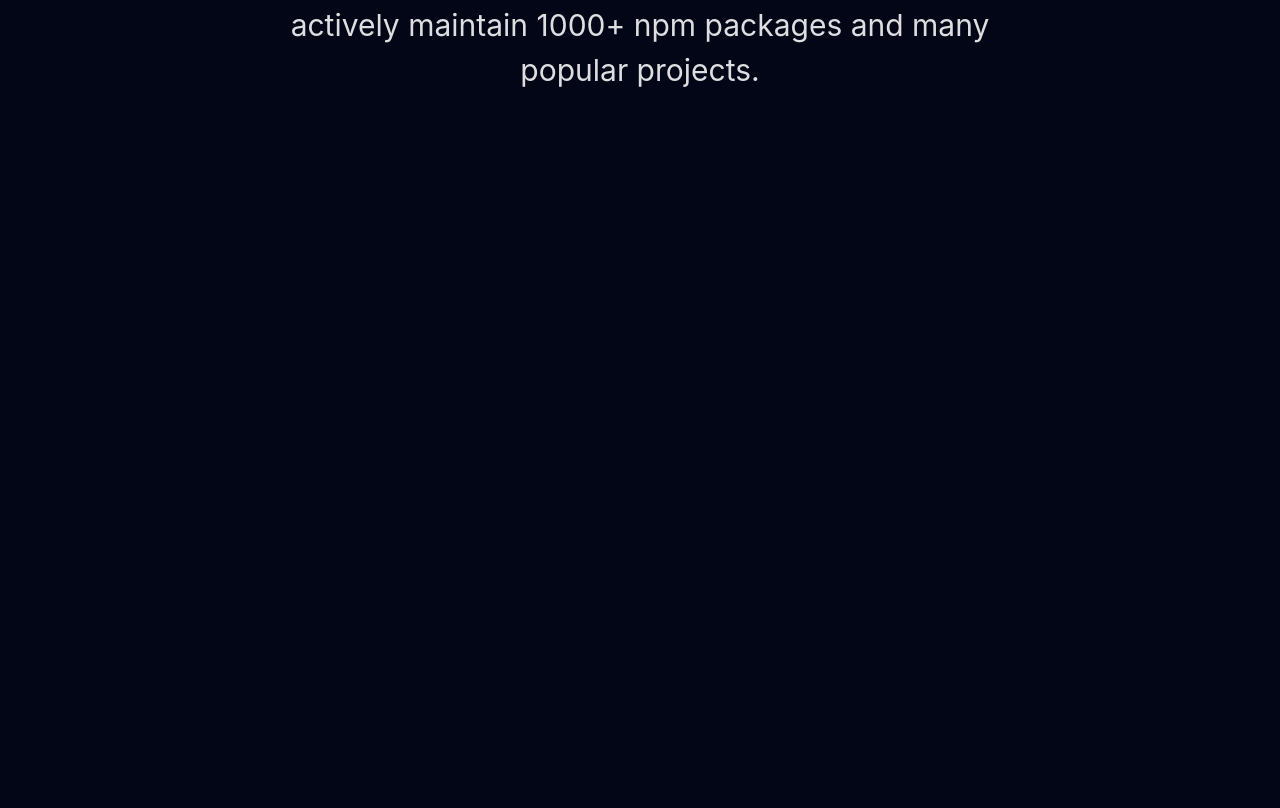
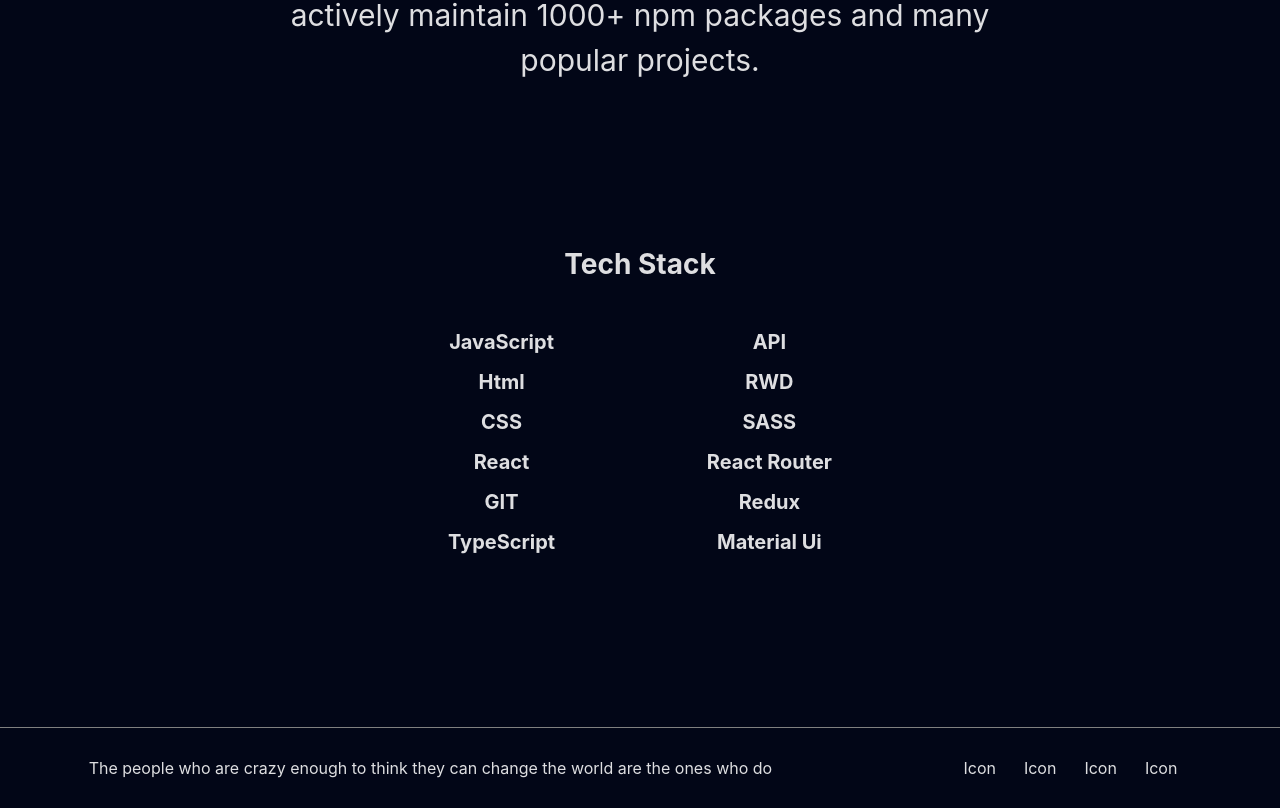
Before and after one commit to BuczekB/new-portfolio, a React (Vite) app: page /About in a window 1280 px wide. Shown: the part 693-1501 px from the top of the page. Before the commit the page ends 848 px from the top, so only its background shows below. Built offline with nearby package versions, Linux system fonts and the light colour scheme.

Commit message:
add footer

```diff
--- a/src/About.css
+++ b/src/About.css
@@ -14,9 +14,34 @@
     -webkit-text-fill-color: transparent;
     -webkit-background-clip: text;
     animation: animate 30s linear infinite;
-    margin-top: 10vh;
+    margin-top: 20vh;
     padding: 0;
 }
 .textAboutMe{
     font-size: 30px;
 }
+.techStackBox{
+
+    display: flex;
+    flex-direction: column;
+    margin-top: 20vh;
+    margin-bottom: 20vh;
+    align-items: center;
+}
+.techStackBox h2{
+    font-size: 28px;
+}
+.techListBox{
+ display: flex;
+ justify-content: space-between;
+ min-width: 30vw;
+}
+.techListBox ul{
+    list-style: none;
+    margin-top: 4vh;
+}
+.techListBox ul li{
+  margin: 10px 0;
+  font-size: 20px;
+  font-weight: bold;
+}
--- a/src/About.jsx
+++ b/src/About.jsx
@@ -1,10 +1,12 @@
 import './About.css'
 
 import Navigation from './Navigation'
+import Footer from './footer'
 
 const About = () =>{
     return(
         <div className="aboutContainer">
+            <div>
             <Navigation logo='JB'/>
             <h1 className='aboutHeadingH1'>
             About Jakub Buczynski
@@ -15,6 +17,30 @@
             <p className='textAboutMe'>
             My current focus is on macOS app development with Swift and Node.js-based packages and CLI tools. I actively maintain 1000+ npm packages and many popular projects.
             </p>
+            <div className='techStackBox'>
+                <h2>Tech Stack</h2>
+                <div className='techListBox'>
+                <ul>
+                    <li>JavaScript</li>
+                    <li>Html</li>
+                    <li>CSS</li>
+                    <li>React</li>
+                    <li>GIT</li>
+                    <li>TypeScript</li>
+                </ul>
+                <ul>
+                    <li>API</li>
+                    <li>RWD</li>
+                    <li>SASS</li>
+                    <li>React Router</li>
+                    <li>Redux</li>
+                    <li>Material Ui</li>
+                </ul>
+                </div>
+            </div>
+            <Footer/>
+            </div>
+
         </div>
     )
 }
--- a/src/BJGame.jsx
+++ b/src/BJGame.jsx
@@ -24,13 +24,13 @@
             </div>
             <img className='imageOfProject' src={logoBJGame}></img>
             <div>
-            <h1 className='projectHeadingH1' >CryptoApp</h1>
-            <h2 className='projectHeadingH2' >Infrmation about every crypto coins</h2>
+            <h1 className='projectHeadingH1' >BlackJack</h1>
+            <h2 className='projectHeadingH2' >Casino card game</h2>
             <div className='listBox'>
                 <ul>
                     <li>Tips</li>
                     <li>FAQ</li>
-                    <li>Support</li>
+                    <li>Go to</li>
                 </ul>
             </div>
             <div className='imagesBox'>
--- a/src/CryptoApp.jsx
+++ b/src/CryptoApp.jsx
@@ -28,9 +28,9 @@
             <h2 className='projectHeadingH2' >Infrmation about every crypto coins</h2>
             <div className='listBox'>
                 <ul>
-                    <li>Tips</li>
+                    <li>About</li>
                     <li>FAQ</li>
-                    <li>Support</li>
+                    <li>Go to</li>
                 </ul>
             </div>
             <div className='imagesBox'>
--- a/src/Home.css
+++ b/src/Home.css
@@ -7,10 +7,15 @@
         background-position: 400%;
     }
 }
+*{
+    margin: 0;
+    padding: 0;
+}
 
 
 .homeContainer{
     display: flex;
+    min-height: 96vh;
     flex-direction: column;
     justify-content: center;
     align-items: center;
@@ -73,3 +78,18 @@
 .secoundButton{
     background-color:#485262;
 }
+
+footer{
+    position: absolute;
+    bottom: -1;
+    left: 0;
+    right: 0;
+    display: flex;
+    min-height: 10vh;
+    justify-content: space-around;
+    align-items: center;
+    border-top: 1px solid gray;
+}
+.iconsBox span{
+    margin: 0 14px;
+}
--- a/src/Home.jsx
+++ b/src/Home.jsx
@@ -1,13 +1,15 @@
 import './Home.css'
 
 import Navigation from './Navigation'
+import Footer from './footer'
 
 
 import {Link } from 'react-router-dom'
 
 const Home = () =>{
     return(
-        <div className="homeContainer">
+        <div>
+           <div className="homeContainer">
           <Navigation logo='JB' />
             <div className='avatar'>
                 <div className='avatarImg'></div>
@@ -27,7 +29,10 @@
                 </button>
                 </a>
             </div>
-        </div>
+          </div>
+         <Footer/>
+       </div>
+
     )
 }
 
--- a/src/Navigation.css
+++ b/src/Navigation.css
@@ -6,7 +6,10 @@
     position: absolute;
     top: 0;
     right: 10%;
+    margin-top: 14px;
 }
+
+
 .navList{
     display: flex;
     margin: 10px 10px;
--- a/src/WeatherApp.jsx
+++ b/src/WeatherApp.jsx
@@ -24,13 +24,13 @@
             </div>
             <img className='imageOfProject' src={logoWeatherApp}></img>
             <div>
-            <h1 className='projectHeadingH1' >CryptoApp</h1>
-            <h2 className='projectHeadingH2' >Infrmation about every crypto coins</h2>
+            <h1 className='projectHeadingH1' >WeatherApp</h1>
+            <h2 className='projectHeadingH2' >Simple application to check weather wherver you want</h2>
             <div className='listBox'>
                 <ul>
                     <li>Tips</li>
                     <li>FAQ</li>
-                    <li>Support</li>
+                    <li>Go to</li>
                 </ul>
             </div>
             <div className='imagesBox'>
--- a/src/Website.jsx
+++ b/src/Website.jsx
@@ -25,13 +25,13 @@
             </div>
             <img className='imageOfProject' src={logoWebsite}></img>
             <div>
-            <h1 className='projectHeadingH1' >CryptoApp</h1>
-            <h2 className='projectHeadingH2' >Infrmation about every crypto coins</h2>
+            <h1 className='projectHeadingH1' >Website</h1>
+            <h2 className='projectHeadingH2' >Landing page of small company</h2>
             <div className='listBox'>
                 <ul>
                     <li>Tips</li>
                     <li>FAQ</li>
-                    <li>Support</li>
+                    <li>Go to</li>
                 </ul>
             </div>
             <div className='imagesBox'>
--- /dev/null
+++ b/src/footer.jsx
@@ -0,0 +1,21 @@
+
+
+const Footer = () =>{
+    return(
+
+
+          <footer>
+          <span>The people who are crazy enough to think they can change the world are the ones who do</span>
+          <div className='iconsBox'>
+          <span>Icon</span>
+          <span>Icon</span>
+          <span>Icon</span>
+          <span>Icon</span>
+          </div>
+          </footer>
+
+
+    )
+}
+
+export default Footer
```
